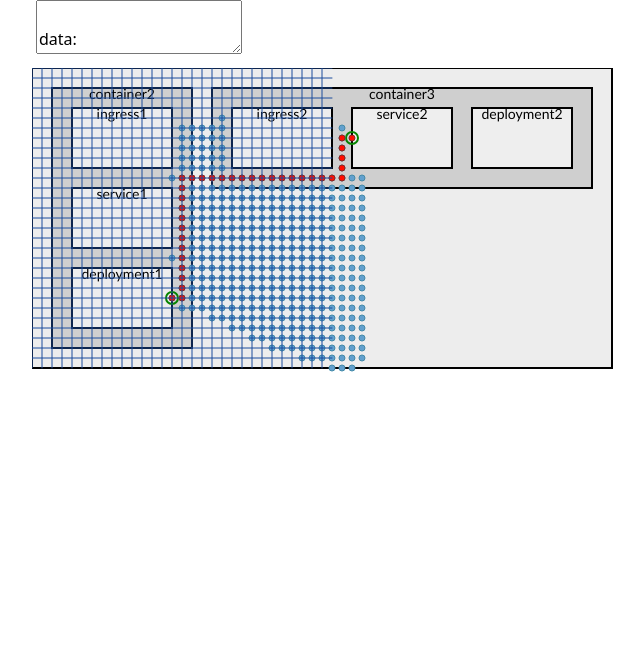
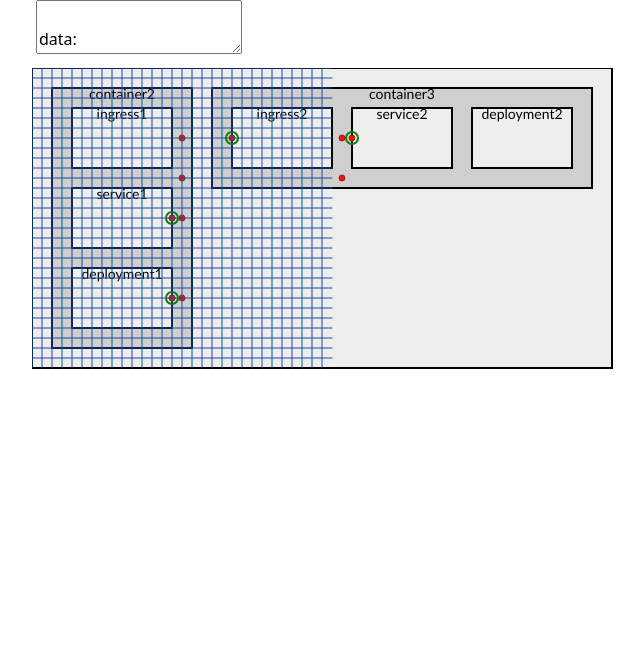
Before and after one commit to Mirovan/yaml-chart, a website built with webpack: page frontend/index.html in a window 1280 px wide. Shown: the whole page, without its empty margins (46-690 px from the left). Built offline with nearby package versions, Linux system fonts and the light colour scheme.

Commit message:
Метод сжатия точек линии

```diff
--- a/frontend/index.html
+++ b/frontend/index.html
@@ -58,9 +58,9 @@ data:
 
 
 relations:
-#  service1-ingress2:
-#    from: service1
-#    to: ingress2
+  service1-ingress2:
+    from: service1
+    to: ingress2
   deployment1-service2:
     from: deployment1
     to: service2
--- a/frontend/relation.js
+++ b/frontend/relation.js
@@ -149,10 +149,6 @@ function calcPath(extremePoints, objectMap, canvasLayer) {
 
     //Мапа с объектами которых нельзя пересекать линиями
     const cleanedObjectMap = getCleanedObjectMap(objectMap);
-    // console.log(objectMap);
-    // console.log(cleanedObjectMap);
-    // console.log("----------------");
-
 
     let temp = 0;
     //Пока очередь не пустая
@@ -170,19 +166,19 @@ function calcPath(extremePoints, objectMap, canvasLayer) {
                 const path = buildPathByPoint(nodePoint);
 
                 //Результат, включая стартовую точку
-                return [startNodePoint.point, ...path];
+                return compressPoints([startNodePoint.point, ...path]);
             }
 
 
-            let circle = new Konva.Circle({
-                x: nodePoint.point.x,
-                y: nodePoint.point.y,
-                radius: 3,
-                fill: '#62a0ce',
-                stroke: '#458ba9',
-                strokeWidth: 1,
-            });
-            canvasLayer.add(circle);
+            // let circle = new Konva.Circle({
+            //     x: nodePoint.point.x,
+            //     y: nodePoint.point.y,
+            //     radius: 3,
+            //     fill: '#62a0ce',
+            //     stroke: '#458ba9',
+            //     strokeWidth: 1,
+            // });
+            // canvasLayer.add(circle);
 
 
             //Защита от зацикливания
@@ -249,7 +245,6 @@ function tryStep(nodePoint, closed, objectMap, endPoint) {
             //Смотрим на предка и если мы отдаляемся от конечной точки - то эту точку не рассматриваем
             const parentWayCost = Math.abs(endPoint.x - nodePoint.parent.parent.parent.point.x) + Math.abs(endPoint.y - nodePoint.parent.parent.parent.point.y);
             const pointWayCost = Math.abs(endPoint.x - nodePoint.point.x) + Math.abs(endPoint.y - nodePoint.point.y);
-            console.log("pointWayCost", pointWayCost);
             if (pointWayCost > parentWayCost) return false;
         }
 
@@ -293,3 +288,26 @@ function buildPathByPoint(nodePoint) {
     }
     return res;
 }
+
+
+/*
+* Сжатие точек в линию.
+* points - коллекция точек
+* */
+function compressPoints(points) {
+    const res = [];
+
+    res.push(points[0]);
+
+    let edgePoint = points[0];
+    for (let i=1; i<points.length; i++) {
+        if (points[i].x !== edgePoint.x && points[i].y !== edgePoint.y) {
+            res.push(points[i-1]);
+            edgePoint = points[i-1];
+        }
+    }
+
+    res.push(points[points.length-1]);
+
+    return res;
+}
```
